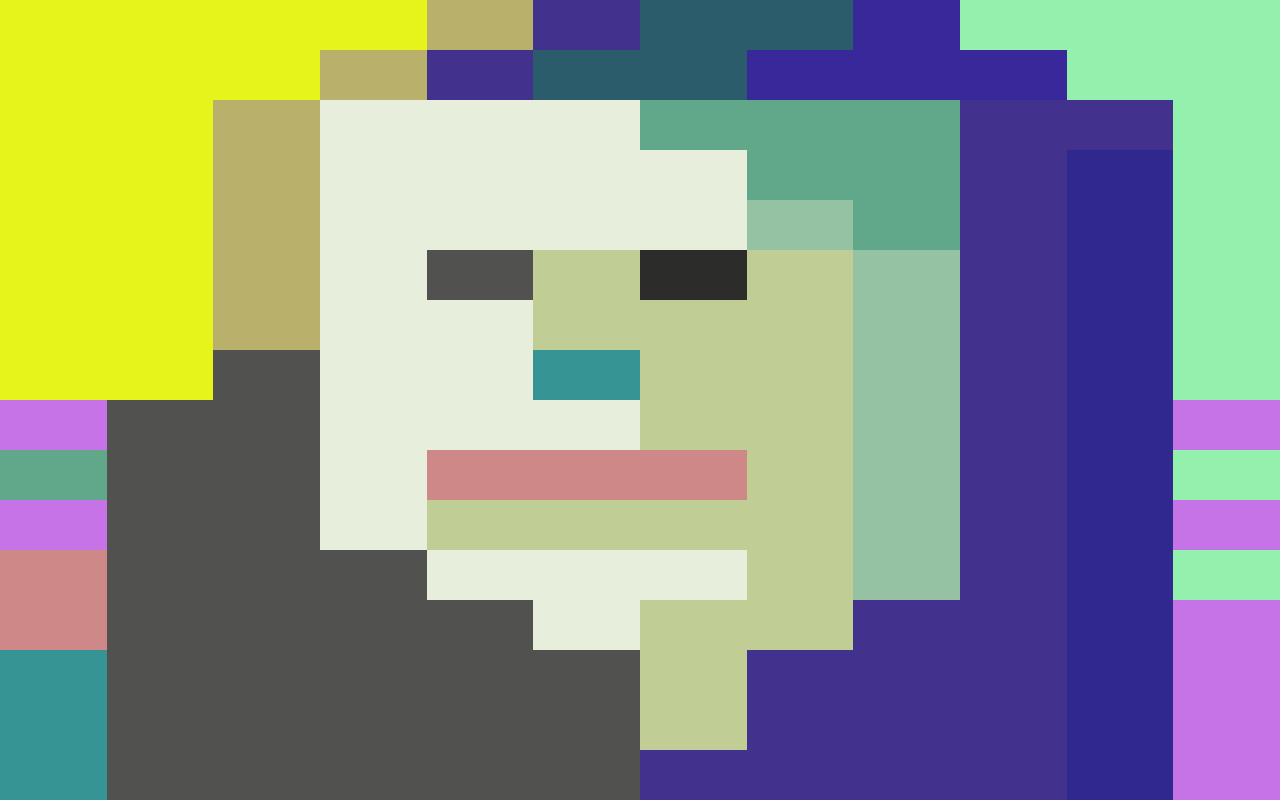
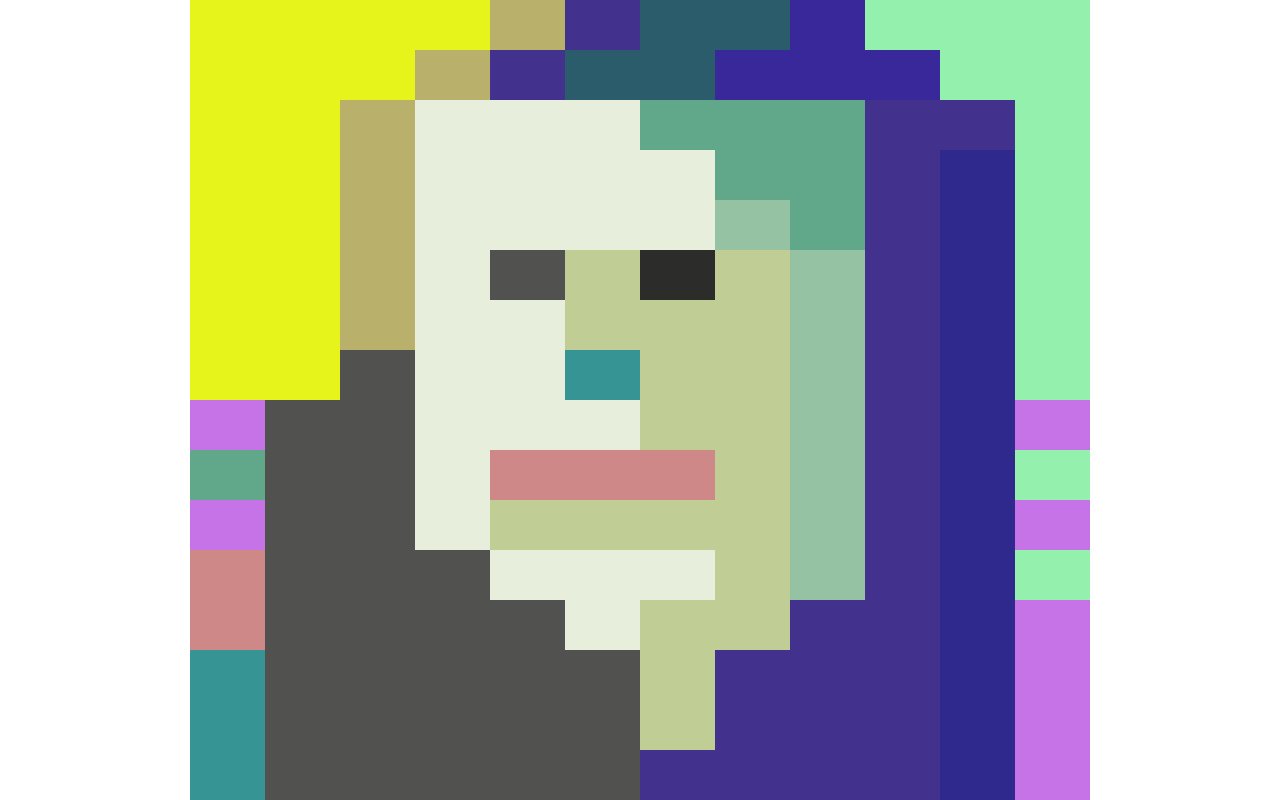
Before and after one commit to CarmineC93/html-css-12bool, a plain HTML site: page bonus/pixel-art.html in a window 1280 px wide. Drawn offline with Linux system fonts and the light colour scheme.

Commit message:
Fix some issue

```diff
--- a/bonus/bonus-style.css
+++ b/bonus/bonus-style.css
@@ -91,3 +91,8 @@
 .box{
     height: 50px;
 }
+
+.fluid-container{
+    max-width: 900px;
+    margin: 0 auto;
+}
```
